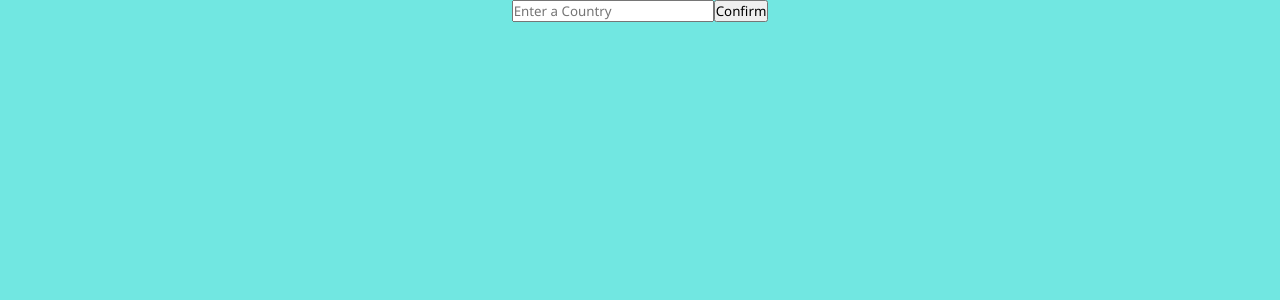
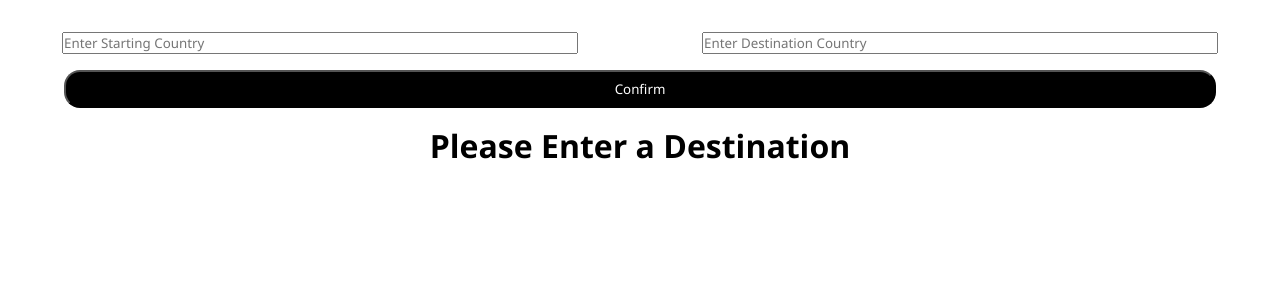
Before and after one commit to justinbeaudry10/trip-planner, a React (Create React App) app: page / in a window 1280 px wide. Shown: the top 300 px of the page. Built offline with nearby package versions, Linux system fonts and the light colour scheme; no server answers; the HTML template or start-up script is replaced by a standard one.

Commit message:
UI improvements

```diff
--- a/src/App.css
+++ b/src/App.css
@@ -3,10 +3,6 @@
   padding: 0;
   margin: 0;
   font-family: "Segoe UI", Tahoma, Geneva, Verdana, sans-serif;
-}
-
-body {
-  background-color: rgba(53, 221, 213, 0.7);
 }
 
 .country-card {
@@ -15,6 +11,13 @@ body {
   justify-content: space-between;
   align-items: center;
   width: 50%;
+  background-color: lightgray;
+  border-radius: 1rem;
+  width: 40vw;
+}
+
+.countryInput {
+  width: 40vw;
 }
 
 .currency {
@@ -37,6 +40,14 @@ body {
   align-items: center;
 }
 
+#confirm-btn {
+  margin: 0 5vw;
+  background-color: black;
+  color: white;
+  padding: 0.5rem;
+  border-radius: 1rem;
+}
+
 #country-display {
   display: flex;
   flex-direction: row;
@@ -45,5 +56,14 @@ body {
 
 #header {
   display: flex;
+  flex-direction: column;
   justify-content: center;
+  padding: 1rem 0;
 }
+
+#inputs {
+  display: flex;
+  flex-direction: row;
+  justify-content: space-around;
+  margin: 1rem 0;
+}
--- a/src/App.js
+++ b/src/App.js
@@ -10,7 +10,8 @@ function App() {
   const [exchangeRate, setExchangeRate] = useState(1);
   const [convertedCur, setConvertedCur] = useState(0);
 
-  const countryInputRef = useRef();
+  const startCountryInputRef = useRef();
+  const destCountryInputRef = useRef();
 
   useEffect(() => {
     getJSON(`https://restcountries.com/v2/name/Canada`)
@@ -21,7 +22,7 @@ function App() {
           `http://api.weatherapi.com/v1/current.json?key=bb376e439b044a33ad4205730220202&q=${data[0].capital}&aqi=no`
         ).then((data) => setStartWeather(data));
       })
-      .catch((err) => console.error(err));
+      .catch((err) => renderError(`${err}`));
   }, []);
 
   useEffect(() => {
@@ -31,35 +32,63 @@ function App() {
       `http://api.weatherapi.com/v1/current.json?key=bb376e439b044a33ad4205730220202&q=${
         destCountry.capital.split(",")[0]
       }&aqi=no`
-    ).then((data) => setDestWeather(data));
+    )
+      .then((data) => setDestWeather(data))
+      .catch((err) => renderError(`${err}`));
 
     getJSON(
       `https://cdn.jsdelivr.net/gh/fawazahmed0/currency-api@1/latest/currencies/${startCountry.currencies[0].code.toLowerCase()}/${destCountry.currencies[0].code.toLowerCase()}.json`
-    ).then((data) => {
-      setExchangeRate(data[`${destCountry.currencies[0].code.toLowerCase()}`]);
-    });
+    )
+      .then((data) => {
+        setExchangeRate(
+          data[`${destCountry.currencies[0].code.toLowerCase()}`]
+        );
+      })
+      .catch((err) => renderError(`${err}`));
   }, [destCountry]);
 
   const searchCountry = () => {
-    let country = countryInputRef.current.value;
+    let startCountry = startCountryInputRef.current.value;
+    let destCountry = destCountryInputRef.current.value;
 
     // When South Korea is sent to API, returns with North Korea, so need this for UX improvement to return South Korea correctly
-    country =
-      country.toUpperCase() === "SOUTH KOREA" ? "Korea (Republic of)" : country;
+    startCountry =
+      startCountry.toUpperCase() === "SOUTH KOREA"
+        ? "Korea (Republic of)"
+        : startCountry;
+    destCountry =
+      destCountry.toUpperCase() === "SOUTH KOREA"
+        ? "Korea (Republic of)"
+        : destCountry;
 
-    getJSON(`https://restcountries.com/v2/name/${country}`)
+    if (startCountry) {
+      getJSON(`https://restcountries.com/v2/name/${startCountry}`)
         .then((data) => {
           if (!data[0])
             throw new Error(
-            "Could not find country: " + countryInputRef.current.value
+              "Could not find country: " + startCountryInputRef.current.value
+            );
+
+          setStartCountry(data[0]);
+        })
+        .catch((err) => renderError(`${err}`));
+    }
+
+    if (destCountry) {
+      getJSON(`https://restcountries.com/v2/name/${destCountry}`)
+        .then((data) => {
+          if (!data[0])
+            throw new Error(
+              "Could not find country: " + destCountryInputRef.current.value
             );
 
           setDestCountry(data[0]);
         })
-      .catch((err) => console.error(err));
+        .catch((err) => renderError(`${err}`));
+    }
   };
 
-  const getJSON = (url, errMsg = "Something went wrong :(") => {
+  const getJSON = (url, errMsg = "Something went wrong ") => {
     return fetch(url).then((res) => {
       if (!res.ok) throw new Error(`${errMsg} (${res.status})`);
 
@@ -68,22 +97,38 @@ function App() {
   };
 
   const convertCur = (e) => {
-    let converted = (e.target.value * exchangeRate).toFixed(2);
-    setConvertedCur(converted);
+    let converted = Number((e.target.value * exchangeRate).toFixed(2));
+    setConvertedCur(converted.toLocaleString());
+  };
+
+  const renderError = (msg) => {
+    alert(msg);
   };
 
   return (
     <div className="App">
       <div id="header">
+        <div id="inputs">
           <input
-          ref={countryInputRef}
+            className="countryInput"
+            ref={startCountryInputRef}
             type="text"
-          placeholder="Enter a Country"
+            placeholder="Enter Starting Country"
           ></input>
-        <button onClick={searchCountry}>Confirm</button>
+          <input
+            className="countryInput"
+            ref={destCountryInputRef}
+            type="text"
+            placeholder="Enter Destination Country"
+          ></input>
         </div>
+        <button id="confirm-btn" onClick={searchCountry}>
+          Confirm
+        </button>
+      </div>
+      <div id="country-display">
         {destWeather ? (
-        <div id="country-display">
+          <>
             <Country
               label="FROM"
               weather={startWeather}
@@ -97,10 +142,11 @@ function App() {
               country={destCountry}
               cur={convertedCur}
             />
+          </>
+        ) : (
+          <h1>Please Enter a Destination</h1>
+        )}
       </div>
-      ) : (
-        ""
-      )}
     </div>
   );
 }
```
Lines whose indentation alone changed are shown as unchanged.
